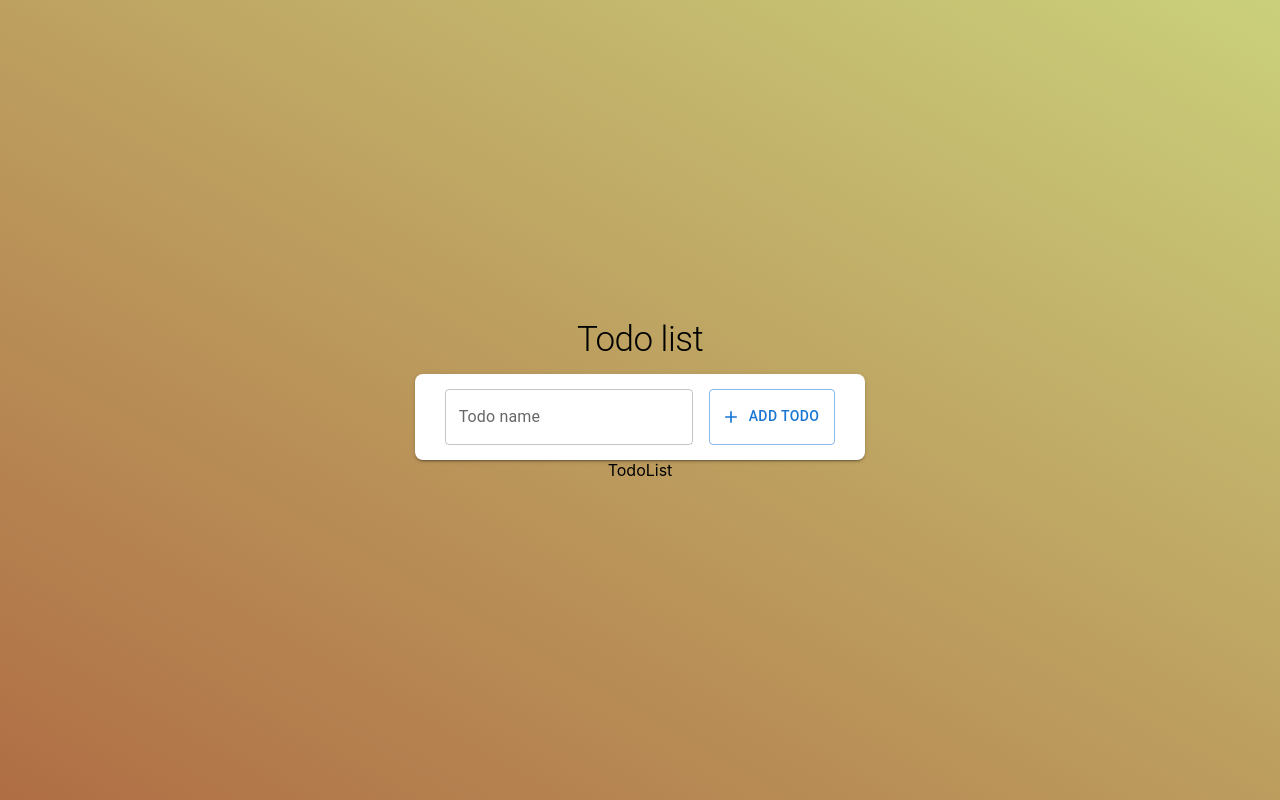
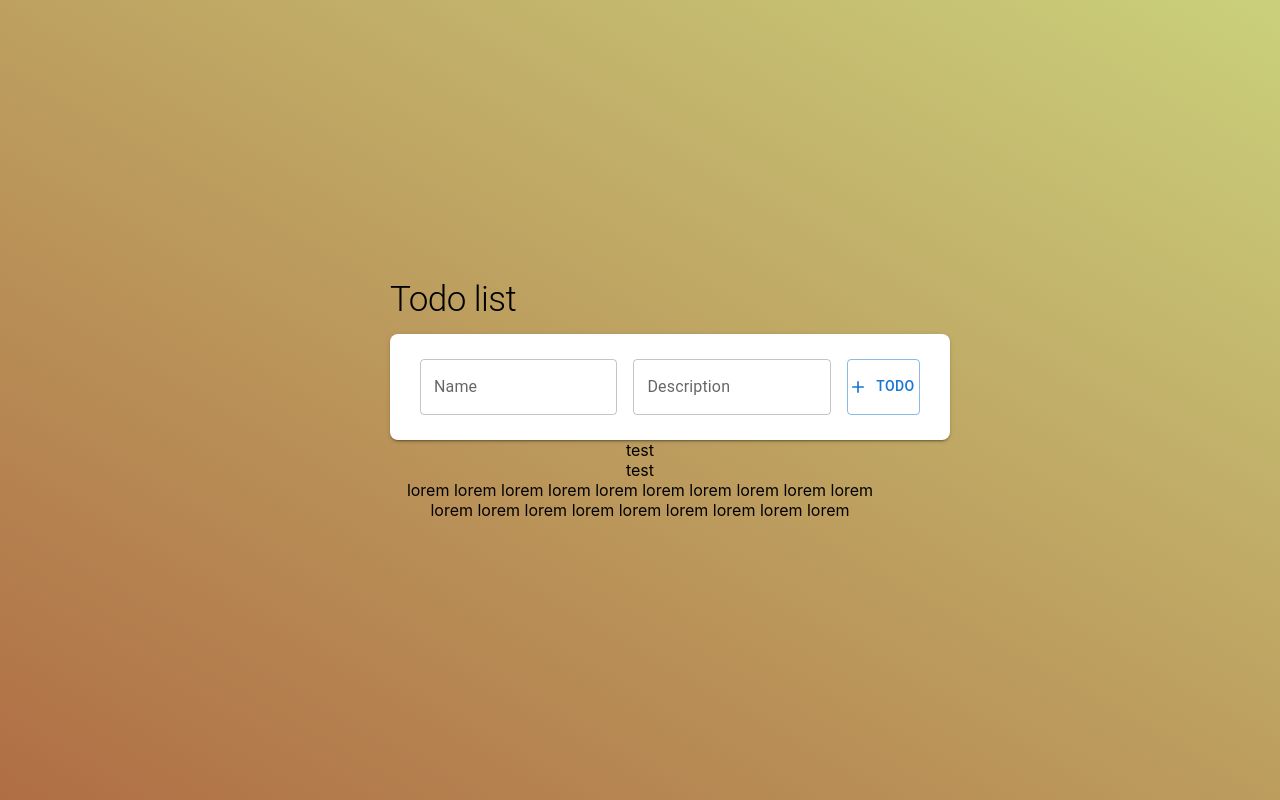
Before and after one commit to vegvisir46/react-ts-todo, a React (Create React App) app: page / in a window 1280 px wide. Built offline with nearby package versions, Linux system fonts and the light colour scheme.

Commit message:
first commit

```diff
--- a/src/App.tsx
+++ b/src/App.tsx
@@ -7,7 +7,7 @@ import './App.css';
 function App() {
   return (
     <div className="App">
-      <Box display='flex' flexDirection='column'>
+      <Box display='flex' flexDirection='column' width='500px'>
         <Header/>
         <Panel/>
         <TodoList/>
--- a/src/components/Header/Header.tsx
+++ b/src/components/Header/Header.tsx
@@ -1,10 +1,12 @@
 import React from 'react';
-import Typography from '@mui/material/Typography';
+import {Box, Typography} from "@mui/material";
 
 export const Header = () => {
   return (
-    <Typography sx={{ fontSize: 35 }} variant="h1" component="h1" gutterBottom>
-      Todo list
-    </Typography>
+    <Box textAlign='left'>
+      <Typography sx={{ fontSize: 35 }} variant="h1" component="h1" gutterBottom>
+        Todo list
+      </Typography>
+    </Box>
   )
 };
--- a/src/components/Panel/Panel.tsx
+++ b/src/components/Panel/Panel.tsx
@@ -18,19 +18,27 @@ export const Panel = () => {
 
   return (
     <Paper elevation={2}
-           sx={{padding: '15px 30px',
+           sx={{width: '100%',
+                padding: '25px 30px',
                 borderRadius: 2,
                 display: 'flex',
-
+                justifyContent: 'space-between',
                 alignContent: 'center',
                 gap: 2 }}>
       <TextField value={inputValue}
                  onChange={onChange}
-                 label='Todo name'/>
+                 name='name'
+                 label='Name'
+                 sx={{width: '300px'}}/>
+      <TextField value={inputValue}
+                 onChange={onChange}
+                 name='description'
+                 label='Description'
+                 sx={{width: '300px'}}/>
       <Button startIcon={<AddIcon />}
               onClick={onAddClick}
               variant="outlined">
-        Add Todo
+        Todo
       </Button>
     </Paper>
   )
--- a/src/components/TodoList/TodoList.tsx
+++ b/src/components/TodoList/TodoList.tsx
@@ -1,7 +1,23 @@
 import React from 'react';
+import {Box} from "@mui/material";
 
+const todoList = [
+  {id: 1, description: 'test', checked: false},
+  {id: 2, description: 'test', checked: false},
+  {
+    id: 3,
+    description: 'lorem lorem lorem lorem lorem lorem lorem lorem lorem lorem lorem lorem lorem lorem lorem lorem lorem lorem lorem ',
+    checked: false
+  }
+]
 export const TodoList = () => {
   return (
-    <div>TodoList</div>
+    <Box>{
+      todoList.map((todo) => {
+        return (
+          <Box>{todo.description}</Box>
+        )
+      })
+    }</Box>
   )
 };
--- /dev/null
+++ b/src/components/TodoList/index.ts
@@ -0,0 +1 @@
+export * from './TodoList';
--- a/src/components/index.ts
+++ b/src/components/index.ts
@@ -1,3 +1,3 @@
 export * from './Header/Header';
 export * from './Panel/Panel';
-export * from './TodoList/TodoList';
+export * from './TodoList';
```
